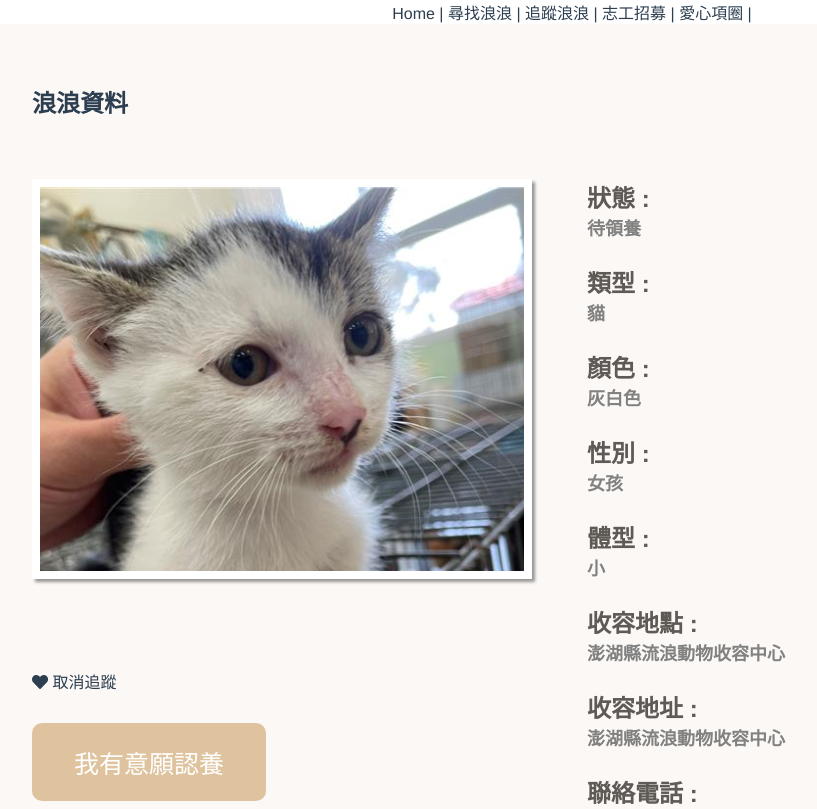
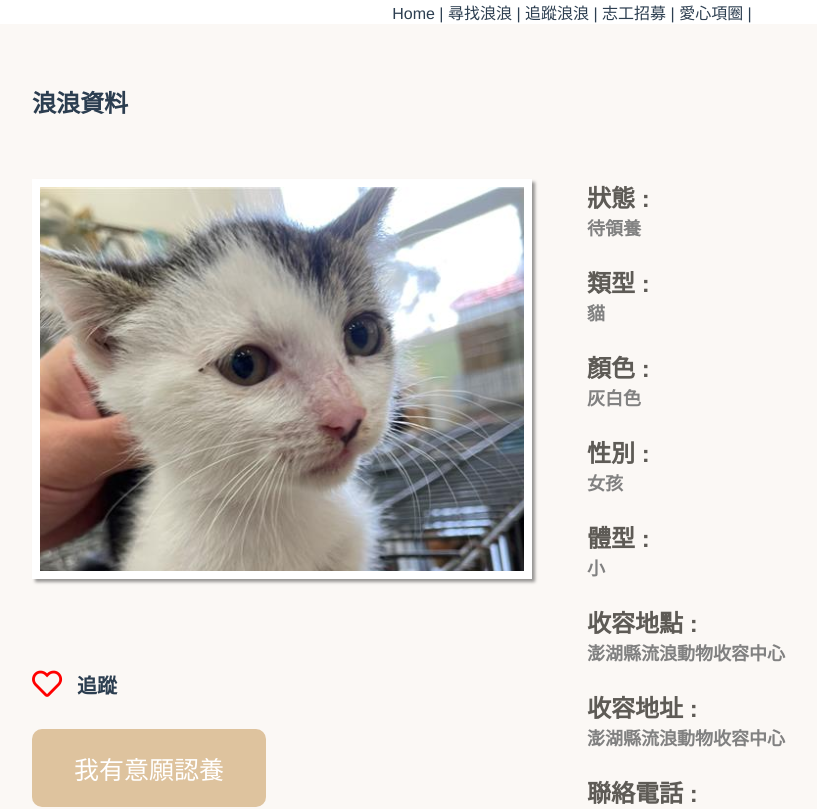
Before and after one commit to sherry-hooo/LangLangAdoption, a Vue app: page /Description in a window 1280 px wide. Shown: the top 809 px of the page, without its empty margins (68-885 px from the left). Built offline with nearby package versions, Linux system fonts and the light colour scheme.

Commit message:
feat(Description): add click heart effect

```diff
--- a/src/views/Description.vue
+++ b/src/views/Description.vue
@@ -10,8 +10,11 @@
             </div>
             <div class="follow_box">
               <div class="follow">
-                <i class="fas fa-heart"></i>
-                <span> 取消追蹤</span>
+                <label class="heart_icon">
+                  <input type="checkbox" @click="tracking = !tracking" />
+                  <i class="far fa-heart"></i>
+                </label>
+                <span>{{ tracking ? "已追蹤" : "追蹤" }}</span>
               </div>
               <button class="button_adopt" @click="showAdoptionNotice = true">
                 我有意願認養
@@ -98,6 +101,7 @@ export default {
       showAdoptionApply: false,
       noticeForm: {},
       applyForm: {},
+      tracking: false,
     };
   },
   methods: {
@@ -224,7 +228,26 @@ main {
 }
 .follow {
   margin-top: 40px;
-  text-align: left;
+  display: flex;
+  justify-content: flex-start;
+  align-items: center;
+  .heart_icon {
+    margin-right: 15px;
+    input[type="checkbox"] {
+      display: none;
+    }
+    i {
+      font-size: 30px;
+      color: red;
+    }
+    input[type="checkbox"]:checked + i {
+      font-weight: 900;
+    }
+  }
+  span {
+    font-size: 20px;
+    font-weight: 900;
+  }
 }
 .button_adopt {
   display: block;
```
